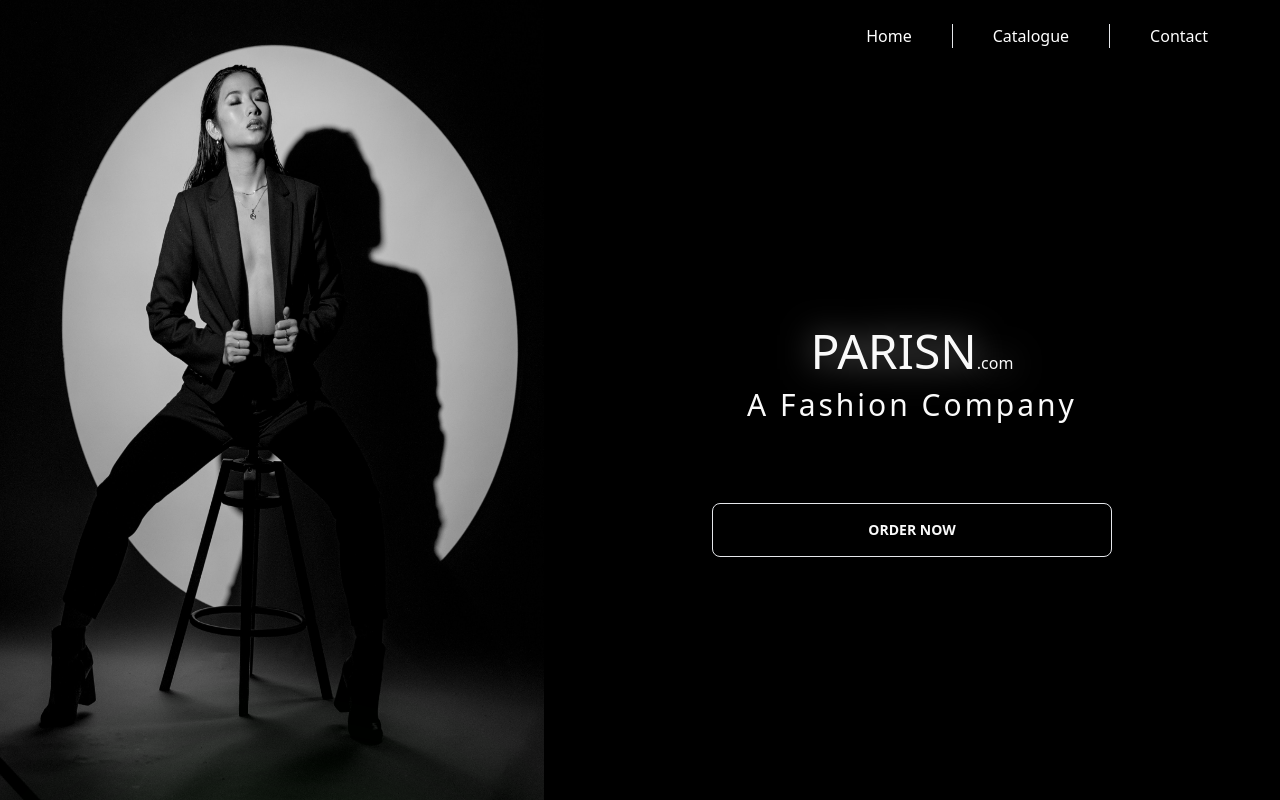
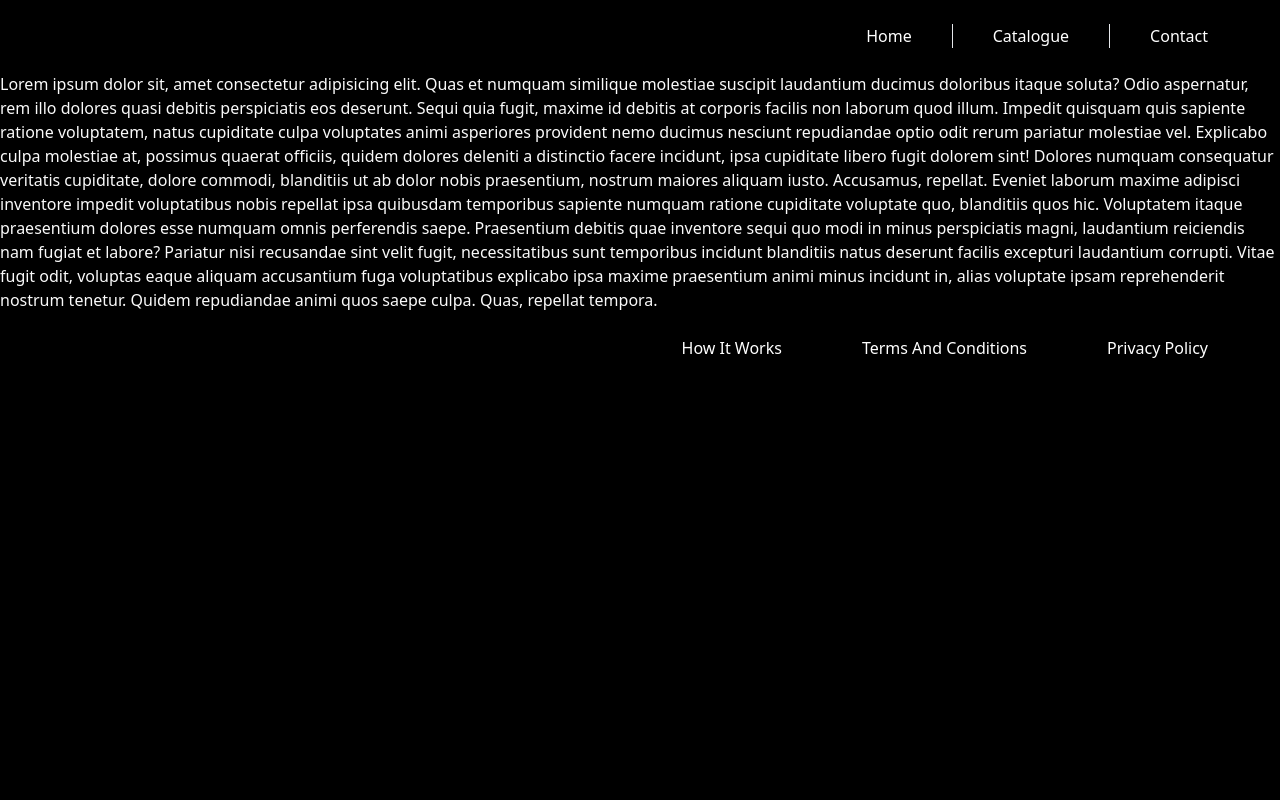
Before and after one commit to norvalbv/Parisn, a React (Vite) app in the folder webapp/: page /terms-and-conditions in a window 1280 px wide. Shown: the top 800 px of the page. Built offline with nearby package versions, Linux system fonts and the light colour scheme.

Commit message:
Fix: Routing and site layout

```diff
--- a/webapp/index.html
+++ b/webapp/index.html
@@ -4,7 +4,7 @@
     <meta charset="UTF-8" />
     <link rel="icon" type="image/svg+xml" href="/vite.svg" />
     <meta name="viewport" content="width=device-width, initial-scale=1.0" />
-    <title>Vite + React + TS</title>
+    <title>Parisn</title>
   </head>
   <body>
     <div id="root"></div>
--- a/webapp/src/App.tsx
+++ b/webapp/src/App.tsx
@@ -1,10 +1,10 @@
-import Dashboard from "./pages/Dashboard";
+import MainRoutes from "./routes/MainRoutes";
 import "./styles/index.css";
 
 const App = () => {
   return (
-    <div className="h-screen bg-black box-border text-primary-light">
-      <Dashboard />
+    <div className="min-h-screen bg-black box-border text-primary-light">
+      <MainRoutes />
     </div>
   );
 };
--- a/webapp/src/layout/MainLayout.tsx
+++ b/webapp/src/layout/MainLayout.tsx
@@ -1,25 +1,16 @@
-import React, { ReactElement } from "react";
+import { ReactElement } from "react";
 import { Outlet } from "react-router-dom";
-import CardWrapper from "../components/CardWrapper";
 import NavBar from "./NavBar";
 import Footer from "./Footer";
 
 // ==============================|| MAIN LAYOUT ||============================== //
 
-/**
- * Outside login screen layout
- * Header and Sidebar
- */
 const MainLayout = (): ReactElement => (
-  <div className="flex max-h-screen">
-    <div className="overflow-auto w-full">
-      <CardWrapper className="mx-8 my-8 w-full flex flex-col relative">
-        <NavBar />
-        <Outlet />
-        <Footer />
-      </CardWrapper>
-    </div>
-  </div>
+  <>
+    <NavBar />
+    <Outlet />
+    <Footer />
+  </>
 );
 
 export default MainLayout;
--- a/webapp/src/main.tsx
+++ b/webapp/src/main.tsx
@@ -1,9 +1,12 @@
 import React from "react";
 import ReactDOM from "react-dom/client";
+import { BrowserRouter } from "react-router-dom";
 import App from "./App";
 
 ReactDOM.createRoot(document.getElementById("root") as HTMLElement).render(
   <React.StrictMode>
-    <App />
+    <BrowserRouter>
+      <App />
+    </BrowserRouter>
   </React.StrictMode>
 );
--- a/webapp/src/pages/Dashboard.tsx
+++ b/webapp/src/pages/Dashboard.tsx
@@ -6,8 +6,7 @@
 
 const Dashboard = () => {
   return (
-    <div className="bg-primary-dark">
-      <NavBar />
+    <>
       <div className="flex items-center">
         <img
           src={DASHBOARD_IMAGE}
@@ -59,7 +58,7 @@
           className="h-screen w-[42.5%]"
         />
       </div>
-    </div>
+    </>
   );
 };
 
--- /dev/null
+++ b/webapp/src/routes/MainRoutes.tsx
@@ -0,0 +1,32 @@
+import { useEffect } from "react";
+import { Routes, Route, useNavigate, useLocation } from "react-router-dom";
+import MainLayout from "../layout/MainLayout";
+import AboutUs from "../pages/AboutUs";
+import Dashboard from "../pages/Dashboard";
+import HowItWorks from "../pages/HowItWorks";
+import ItemView from "../pages/ItemView";
+import PrivacyPolicy from "../pages/Legal/PrivacyPolicy";
+import TermsAndConditions from "../pages/Legal/TermsAndConditions";
+
+const MainRoutes = () => {
+  const navigate = useNavigate();
+  const location = useLocation();
+
+  useEffect(() => {
+    if (location.pathname === "/") navigate("/home");
+  }, [location.pathname]);
+  return (
+    <Routes>
+      <Route path="/" element={<MainLayout />}>
+        <Route path="/home" element={<Dashboard />} />
+        <Route path="about" element={<AboutUs />} />
+        <Route path="how-it-works" element={<HowItWorks />} />
+        <Route path="shop-item" element={<ItemView />} />
+        <Route path="privacy-policy" element={<PrivacyPolicy />} />
+        <Route path="terms-and-conditions" element={<TermsAndConditions />} />
+      </Route>
+    </Routes>
+  );
+};
+
+export default MainRoutes;
```
